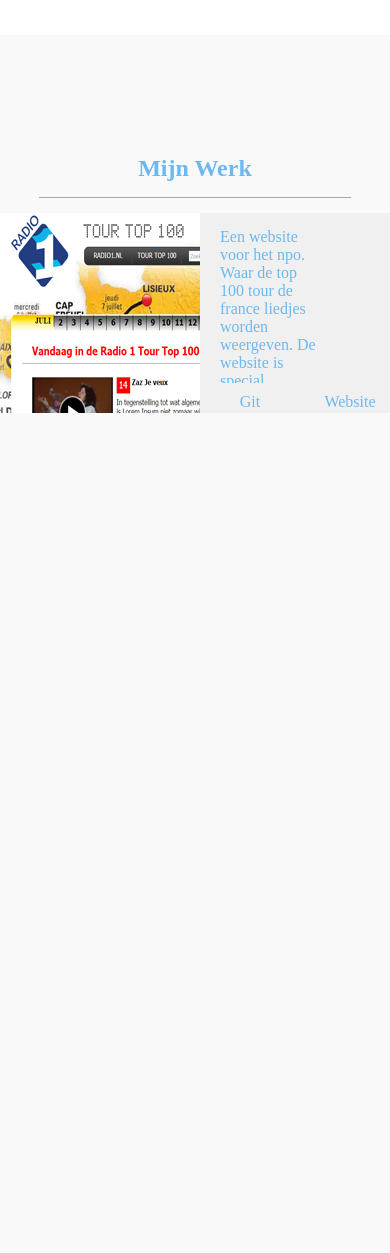
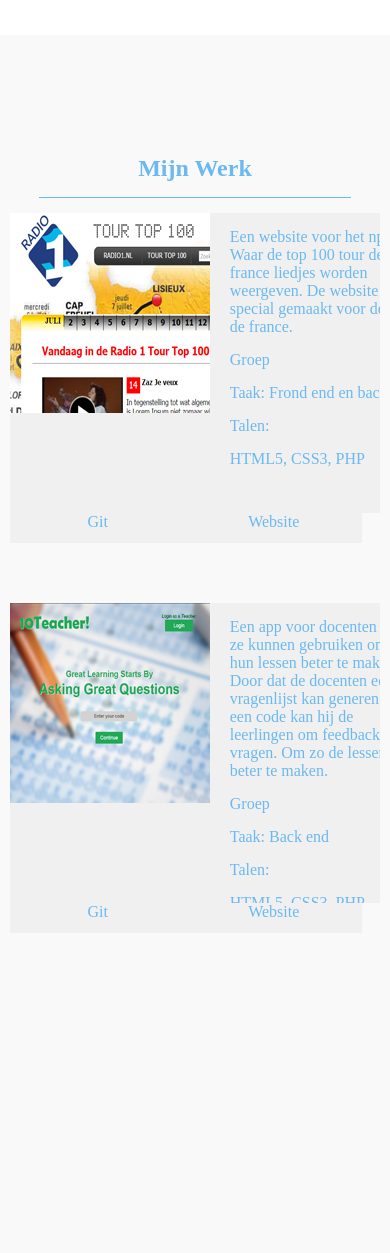
Before and after one commit to short/portfolio, a PHP site: page / in a window 390 px wide. Shown: the part 4200-5453 px from the top of the page. Run offline with PHP 8.4, Linux system fonts and the light colour scheme.

Commit message:
hele design responsive en alle content er in

```diff
--- a/css/main.css
+++ b/css/main.css
@@ -1,6 +1,6 @@
 body,html                                 { margin: 0; padding: 0; background:#f0f0f0; overflow-x: hidden; }
 .header                                   { position: fixed; height: 587px; width: 100%; display: block; background: url('../../images/header.jpg') 100% center no-repeat; }
-.header h1                                { color: #f0f0f0; display: block; width: 400px; font-size: 75px; margin: 225px auto 0 auto; text-align: center; z-index: 10; }
+.header h1                                { color: #f0f0f0; display: block; width: 600px; font-size: 50px; margin: 225px auto 0 auto; text-align: center; z-index: 10; }
 .materialize                              { background-color: #fff ; box-shadow: 0px 1px 1px #888; }
 .materialize:nth-child(2n+2)              { background-color: #f9f9f9; }
 .wrapper                                  { position: relative; margin: 0;}
@@ -9,9 +9,10 @@ p                                         { color: rgba(107, 185, 250, 1); }
 #about                                    { width: 100%; height: 1400px; margin: 587px 0 0 0; padding: 0; }
 #about h2                                 { color: rgba(107, 185, 240, 1); text-align: center; padding: 120px 0 15px 0; width: 400px; display: block; margin: 0 auto; border-bottom: 1px solid rgba(107, 185, 240, 1); }
 
-#about .latest                            { width: 700px; height: 250px; display: block; margin: 0 auto; }
+#about .latest                            { width: 700px; height: 250px; display: block; margin: 20px auto 0 auto; }
 #about .project                           { width: 200px; height: 240px; display: block; float: left; margin: 0 0 0 20px; }
 #about .project img                       { position: relative; width: 200px; height: 200px; margin: 35px 0 0 -25px; opacity: 1; border-radius: 0; float: left; }
+@-webkit-keyframes #about .project img    { 100% { opacity: 0; } }
 #about .project a                         { width: 200px; height: 30px; float: left; margin: 0 0 0 15px; text-align: center; padding: 10px 0 0 0; background-color: #f9f9f9; border-left: 3px solid rgba(107, 185, 240, 1); border-bottom: 3px solid rgba(107, 185, 240, 1); border-right: 3px solid rgba(107, 185, 240, 1); color: rgba(107, 185, 240, 1); text-decoration: none; }
 
 #about img                                { height: 250px; width: auto; display: block; margin: 75px auto 0 auto; border: 3px solid rgba(107, 185, 240, 1); border-radius: 25px; opacity: 0; transform: translateX(40px); transition: all 0.6s ease-in-out; }
@@ -46,11 +47,12 @@ p                                         { color: rgba(107, 185, 250, 1); }
 
 #work                                     { width: 100%; height: auto; margin: -20px 0 0 0; padding: 0 0 50px 0; }
 #work h2                                  { color: rgba(107, 185, 240, 1); text-align: center; padding: 120px 0 15px 0; width: 400px; display: block; margin: 0 auto 15px auto; border-bottom: 1px solid rgba(107, 185, 240, 1); }
-#work .project                            { width: 600px; height: 200px; display: block; margin: 0 auto 25px auto; }
+#work .project                            { width: 800px; height: 450px; display: block; margin: 0 auto -60px auto; }
 #work .project img                        { position: relative; float: left; }
-#work .project .info                      { width: 400px; height: 170px; display: block; background-color: #f0f0f0; float: left; overflow: auto; }
-#work .project .info p                    { margin: 15px 10px 0 20px; color: rgba(107, 185, 240, 1); }
-#work .project a                          { width: 200px; height: 30px; background-color: #f0f0f0; float: left; color: rgba(107, 185, 240, 1); text-decoration: none; text-align: center; }
+#work .project .info                      { height: 300px; display: block; background-color: #f0f0f0; float: left; overflow: auto; }
+#work .project .info p                    { margin: 15px 10px 0 200px; padding: 0 0 0 20px; color: rgba(107, 185, 240, 1); }
+#work .project a                          { width: 400px; height: 30px; background-color: #f0f0f0; float: left; color: rgba(107, 185, 240, 1); text-decoration: none; text-align: center; }
+#work .project .one                       { width: 800px; }
 
 #contact                                  { width: 100%; height: 440px; margin: -20px 0 0 0; padding: 0; }
 #contact h2                               { color: rgba(107, 185, 240, 1); text-align: center; padding: 70px 0 15px 0; width: 400px; display: block; margin: 0 auto; border-bottom: 1px solid rgba(107, 185, 240, 1); }
@@ -75,12 +77,16 @@ p                                         { color: rgba(107, 185, 250, 1); }
   #skills .images .laptop                 { margin: -240px 0 0 300px; }
   #skills .wordpress                      { width: 80%; height: 600px}
   #skills .wordpress p                    { width: 70%; }
+
+  #work .project                          { width: 600px; }
+  #work .project a                        { width: 300px; }
+  #work .project .one                     { width: 600px; }
 }
 
 @media screen and (max-width:601px) {
   #work .project                          { width: 400px; }
-  #work .project .info                    { width: 200px; }
-  #work .project a                        { width: 100px; height: 20px; padding: 10px 0 0 0; }
+  #work .project a                        { width: 200px; }
+  #work .project .one                     { width: 400px; }
 }
 
 @media screen and (max-width:570px) {
@@ -114,4 +120,8 @@ p                                         { color: rgba(107, 185, 250, 1); }
   #skills .images .desktop                { margin: -300px 0 0 25px; }
   #skills .images .mobile                 { margin: -100px 0 0 -140px; }
   #skills .images .laptop                 { margin: -180px 0 0 160px; }
+
+  #work .project                          { width: 95%; }
+  #work .project a                        { width: 47.5%; }
+  #work .project .one                     { width: 95%; }
 }
--- a/views/head.php
+++ b/views/head.php
@@ -12,7 +12,7 @@
   <body>
 
   <div class="header mooth-bounce-in-up" id="header">
-    <h1>Welkom</h1>
+    <h1>Portfolio Rick Korteman</h1>
 	</div>
 
 <div class="wrapper">
--- a/views/page.php
+++ b/views/page.php
@@ -11,7 +11,7 @@
           <img src="../images/webshop.png" alt="webshop" />
           <a class="hover" href="#webshop">Meer info</a>
         </div>
-        <div class="project mooth-fade-in-top">
+        <div class="project mooth-fade-in-down">
           <img src="../images/webwijz.png" alt="webwijz" />
           <a class="hover" href="#webwijz">Meer info</a>
         </div>
@@ -59,64 +59,72 @@
     <div id="work" class="materialize">
       <h2 class="mooth-fade-in">Mijn Werk</h2>
         <div class="project npo mooth-fade-in-left">
+          <div class="info">
               <img src="../images/npo.png" alt="npo" />
-          <div class="info">
             <p>Een website voor het npo. Waar de top 100 tour de france liedjes worden weergeven.
             De website is special gemaakt voor de tour de france.</p>
+            <p>Groep</p>
+            <p>Taak: Frond end en back end</p>
             <p>Talen:</p>
             <p>HTML5, CSS3, PHP</p>
           </div>
             <a class="hover" href="javascript:void(0)">Git</a>
-          <a class="hover" href="javascript:void(0)">Website</a>
+            <a class="hover" href="16642.hosts.ma-cloud.nl/projectOverDeSchutting/radio1/site/index.php" target="_blank">Website</a>
         </div>
         <div id="teachertool" class="project teacher mooth-fade-in-right">
+          <div class="info">
               <img src="../images/teachertool.png" alt="teachertool" />
-          <div class="info">
             <p>Een app voor docenten die ze kunnen gebruiken om hun lessen beter te maken.
             Door dat de docenten een vragenlijst kan generen met een code kan hij de leerlingen
             om feedback vragen. Om zo de lessen beter te maken.</p>
+            <p>Groep</p>
+            <p>Taak: Back end</p>
             <p>Talen:</p>
             <p>HTML5, CSS3, PHP</p>
           </div>
           <a class="hover" href="javascript:void(0)">Git</a>
-          <a class="hover" href="javascript:void(0)">Website</a>
+          <a class="hover" href="http://16685.hosts.ma-cloud.nl/teachertool/App/" target="_blank">Website</a>
         </div>
         <div class="project tablet mooth-fade-in-left">
+          <div class="info">
               <img src="../images/tablettour.png" alt="tablettour" />
-          <div class="info">
             <p>Een digitale tour voor de eerste jaars van mijn school.
               Zo komen ze er achter wat waar is zodat ze na de tour niet meer hoeven te zoeken.
               Doordat de leerlingen de code van de poster scannen zien ze wat er op de afdeling is.</p>
+            <p>Groep</p>
+            <p>Taak: Back end</p>
             <p>Talen:</p>
             <p>HTML5, CSS3, PHP, Javascript</p>
           </div>
-          <a class="hover" href="javascript:void(0)">Git</a>
-          <a class="hover" href="javascript:void(0)">Website</a>
+          <a class="hover one" href="javascript:void(0)">Git</a>
         </div>
         <div id="webwijz" class="project webwijz mooth-fade-in-right">
+          <div class="info">
               <img src="../images/webwijz.png" alt="webwijz" />
-          <div class="info">
             <p>Webwijz is een opdracht van een externe opdrachtgever buiten school. Het is de bedoeling
             om de laatste technieken die mogelijk zijn op websites te laten zien. Aan de hand hiervan
             kan een andere opdrachtgever kiezen wat hij of zij wilt op haar/zijn website.</p>
+            <p>Groep</p>
+            <p>Taak: Frond end en back end</p>
             <p>Talen:</p>
             <p>HTML5, CSS3, PHP, Javascript</p>
           </div>
-          <a class="hover" href="javascript:void(0)">Git</a>
-          <a class="hover" href="javascript:void(0)">Website</a>
+          <a class="hover" href="https://github.com/Rickkorteman/Webwijzer" target="_blank">Git</a>
+          <a class="hover" href="http://16642.hosts.ma-cloud.nl/wordpress/" target="_blank">Website</a>
         </div>
         <div id="webshop" class="project webshop mooth-fade-in-left">
+          <div class="info">
               <img src="../images/webshop.png" alt="webshop" />
-          <div class="info">
             <p>Deze webshop is gemaakt als opdracht tijdens iProject op school. De leerling mocht zelf kiezen
             wat hij/zij mocht maken. Ik heb gekozen om een webshop te maken voor de uitdaging en op te kijken
             hoe een webshop in elkaar zit. Tijdens dit werkproces heb ik ook naar andere programmas die worden
             gebruikt voor webshops zoals magento.</p>
+            <p>Alleen</p>
+            <p>Taak: Frond end en back end</p>
             <p>Talen, framework, template engines:</p>
             <p>Laravel 5, blade, PHP, HTML5, CSS3</p>
           </div>
-          <a class="hover" href="javascript:void(0)">Git</a>
-          <a class="hover" href="javascript:void(0)">Website</a>
+          <a class="hover one" href="https://github.com/Rickkorteman/iProject" target="_blank">Git</a>
         </div>
     </div>
     <div id="contact" class="materialize">
```
Lines whose indentation alone changed are shown as unchanged.
